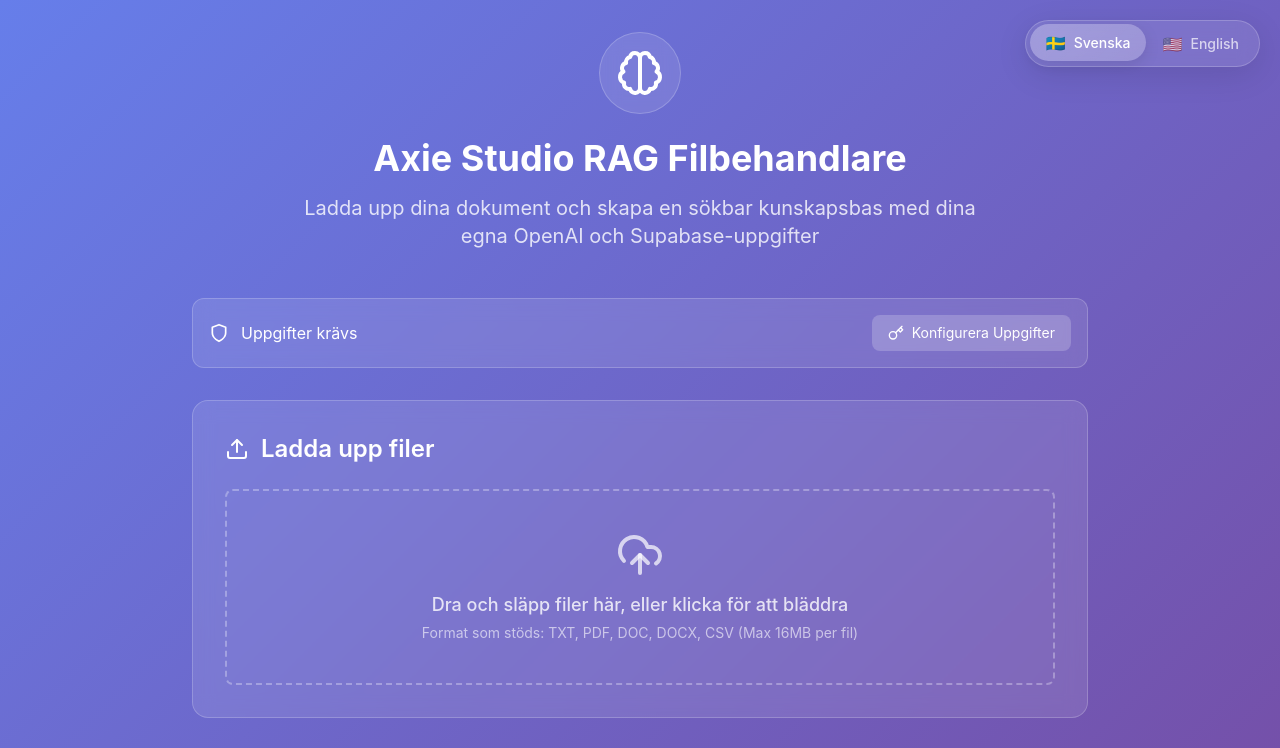
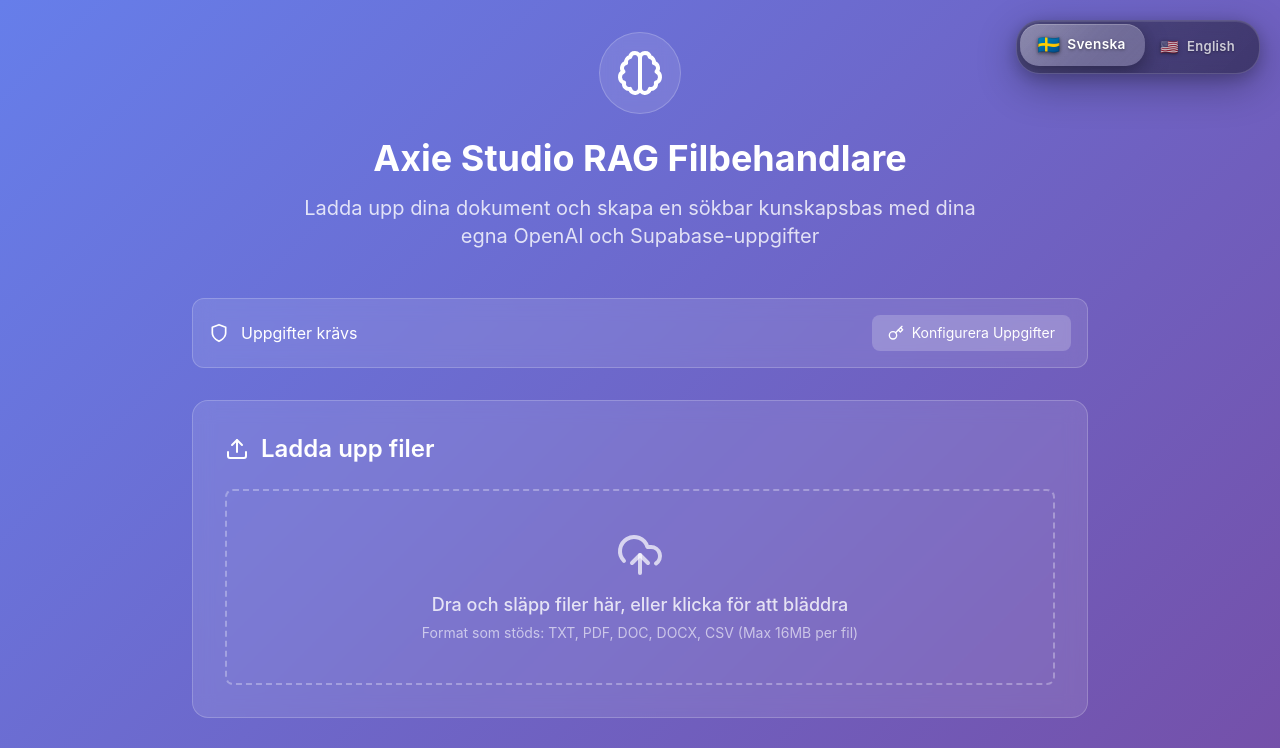
Before and after one commit to axiestudio/rag, a React (Vite) app: page / in a window 1280 px wide. Shown: the top 748 px of the page. Built offline with nearby package versions, Linux system fonts and the light colour scheme.

Commit message:
Aesthetic toggle with persistent secure storage

```diff
--- a/src/hooks/useLanguage.ts
+++ b/src/hooks/useLanguage.ts
@@ -1,16 +1,38 @@
 import { useState, useEffect } from 'react';
 import { translations } from '../types/language';
 
+// Secure local storage with validation and error handling
+const STORAGE_KEY = 'axie-studio-rag-language';
+const VALID_LANGUAGES = ['sv', 'en'];
+
+const getStoredLanguage = (): string => {
+  try {
+    const stored = localStorage.getItem(STORAGE_KEY);
+    if (stored && VALID_LANGUAGES.includes(stored)) {
+      return stored;
+    }
+  } catch (error) {
+    console.warn('Failed to read language from localStorage:', error);
+  }
+  return 'sv'; // Default to Swedish
+};
+
+const setStoredLanguage = (language: string): void => {
+  try {
+    if (VALID_LANGUAGES.includes(language)) {
+      localStorage.setItem(STORAGE_KEY, language);
+    }
+  } catch (error) {
+    console.warn('Failed to save language to localStorage:', error);
+  }
+};
+
 export const useLanguage = () => {
-  const [currentLanguage, setCurrentLanguage] = useState<string>(() => {
-    // Check localStorage first, then default to Swedish
-    const saved = localStorage.getItem('rag-language');
-    return saved || 'sv';
-  });
+  const [currentLanguage, setCurrentLanguage] = useState<string>(getStoredLanguage);
 
   useEffect(() => {
-    // Save language preference to localStorage
-    localStorage.setItem('rag-language', currentLanguage);
+    // Save language preference to localStorage securely
+    setStoredLanguage(currentLanguage);
 
     // Update document language attribute
     document.documentElement.lang = currentLanguage;
@@ -25,7 +47,9 @@
   };
 
   const switchLanguage = (languageCode: string) => {
-    setCurrentLanguage(languageCode);
+    if (VALID_LANGUAGES.includes(languageCode)) {
+      setCurrentLanguage(languageCode);
+    }
   };
 
   return {
--- a/src/index.css
+++ b/src/index.css
@@ -32,61 +32,106 @@
 
 .toggle-container {
   display: flex;
-  background: rgba(255, 255, 255, 0.1);
+  background: rgba(0, 0, 0, 0.4);
   backdrop-filter: blur(10px);
-  border: 1px solid rgba(255, 255, 255, 0.2);
-  border-radius: 50px;
-  padding: 4px;
-  box-shadow: 0 8px 32px rgba(0, 0, 0, 0.1);
+  border: 1px solid rgba(255, 255, 255, 0.15);
+  border-radius: 24px;
+  padding: 6px;
+  box-shadow: 0 12px 40px rgba(0, 0, 0, 0.3),
+              0 4px 16px rgba(0, 0, 0, 0.2),
+              inset 0 1px 0 rgba(255, 255, 255, 0.1);
+  position: relative;
+  overflow: hidden;
+}
+
+.toggle-container::before {
+  content: '';
+  position: absolute;
+  inset: 0;
+  background: linear-gradient(135deg,
+    rgba(255, 255, 255, 0.08) 0%,
+    rgba(255, 255, 255, 0.02) 50%,
+    rgba(0, 0, 0, 0.05) 100%);
+  border-radius: inherit;
+  pointer-events: none;
 }
 
 .toggle-option {
   display: flex;
   align-items: center;
   gap: 8px;
-  padding: 8px 16px;
+  padding: 10px 18px;
   border: none;
   background: transparent;
-  color: rgba(255, 255, 255, 0.7);
-  border-radius: 46px;
+  color: rgba(255, 255, 255, 0.75);
+  border-radius: 18px;
   cursor: pointer;
-  transition: all 0.3s cubic-bezier(0.4, 0, 0.2, 1);
-  font-size: 14px;
-  font-weight: 500;
+  transition: all 0.4s cubic-bezier(0.25, 0.46, 0.45, 0.94);
+  font-size: 13px;
+  font-weight: 600;
   white-space: nowrap;
   position: relative;
   overflow: hidden;
+  z-index: 1;
+  text-shadow: 0 1px 2px rgba(0, 0, 0, 0.3);
+  letter-spacing: 0.3px;
 }
 
 .toggle-option:hover {
-  color: rgba(255, 255, 255, 0.9);
-  background: rgba(255, 255, 255, 0.1);
-  transform: translateY(-1px);
+  color: rgba(255, 255, 255, 0.95);
+  background: rgba(255, 255, 255, 0.08);
+  transform: translateY(-2px) scale(1.02);
+  box-shadow: 0 6px 20px rgba(0, 0, 0, 0.2);
 }
 
 .toggle-option.active {
-  background: rgba(255, 255, 255, 0.2);
+  background: linear-gradient(135deg,
+    rgba(255, 255, 255, 0.25) 0%,
+    rgba(255, 255, 255, 0.15) 100%);
   color: white;
-  box-shadow: 0 4px 16px rgba(0, 0, 0, 0.1);
-  transform: translateY(-1px);
+  box-shadow: 0 8px 24px rgba(0, 0, 0, 0.25),
+              0 4px 12px rgba(0, 0, 0, 0.15),
+              inset 0 1px 0 rgba(255, 255, 255, 0.2);
+  transform: translateY(-2px) scale(1.05);
+  text-shadow: 0 1px 3px rgba(0, 0, 0, 0.4);
 }
 
 .toggle-option.active::before {
   content: '';
   position: absolute;
   inset: 0;
-  background: linear-gradient(135deg, rgba(255, 255, 255, 0.1) 0%, rgba(255, 255, 255, 0.05) 100%);
+  background: linear-gradient(135deg,
+    rgba(255, 255, 255, 0.15) 0%,
+    rgba(255, 255, 255, 0.05) 50%,
+    rgba(255, 255, 255, 0.1) 100%);
   border-radius: inherit;
+  animation: shimmer 2s ease-in-out infinite;
+}
+
+@keyframes shimmer {
+  0%, 100% { opacity: 1; }
+  50% { opacity: 0.8; }
 }
 
 .toggle-option .flag {
-  font-size: 16px;
+  font-size: 15px;
   line-height: 1;
+  filter: drop-shadow(0 1px 2px rgba(0, 0, 0, 0.3));
+  transition: transform 0.3s ease;
+}
+
+.toggle-option:hover .flag {
+  transform: scale(1.1);
+}
+
+.toggle-option.active .flag {
+  transform: scale(1.15);
 }
 
 .toggle-option .name {
   position: relative;
   z-index: 1;
+  font-family: -apple-system, BlinkMacSystemFont, 'Segoe UI', system-ui, sans-serif;
 }
 
 /* Mobile responsive */
@@ -96,12 +141,16 @@
     right: 16px;
   }
 
+  .toggle-container {
+    padding: 4px;
+  }
+
   .toggle-option {
-    padding: 6px 12px;
-    font-size: 13px;
+    padding: 8px 14px;
+    font-size: 12px;
   }
 
   .toggle-option .flag {
-    font-size: 14px;
+    font-size: 13px;
   }
 }
```
